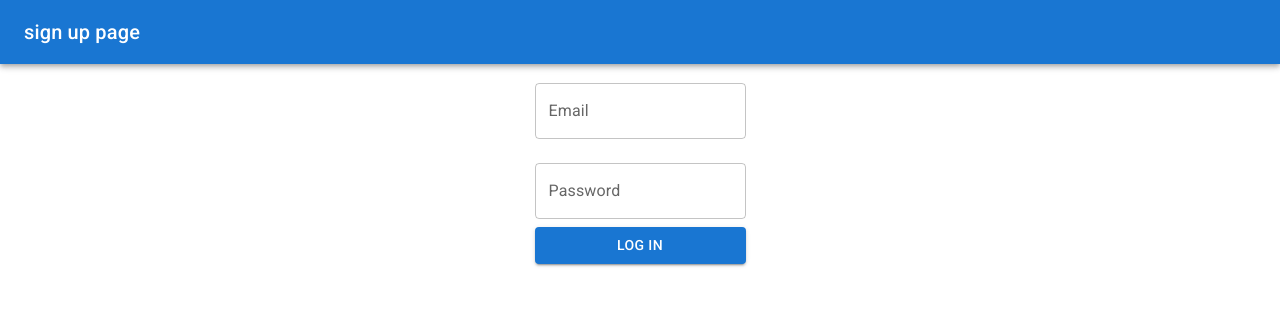
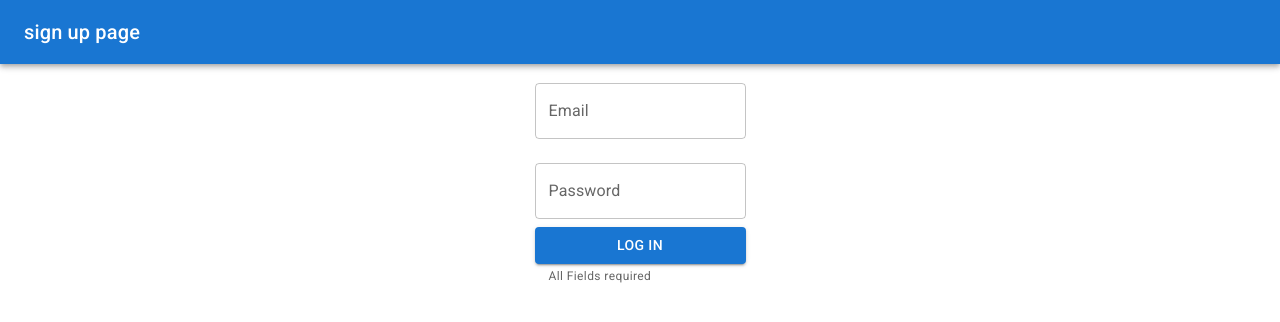
Before and after one commit to vikasg57/blog-react-frontend, a React (Create React App) app in the folder blog-react-frontend/: page /login in a window 1280 px wide. Both pictures are taken after a click on the button "LOG IN". Shown: the top 322 px of the page. Built offline with nearby package versions, Linux system fonts and the light colour scheme; no server answers.

Commit message:
validation for login on frontend done

```diff
--- a/blog-react-frontend/src/components/login.jsx
+++ b/blog-react-frontend/src/components/login.jsx
@@ -8,10 +8,18 @@ import { login } from '../redux/login/action'
 export const Login = () => {
     const [fields, setFields] = useState({})
     const [emailError, setEmailError] = useState(false)
+    const [fieldError, setFieldError] = useState(false)
 
     const dispatch = useDispatch()
     const data = useSelector(state => state.login)
 
+
+    function ValidateEmail(email) {
+      if (/^\w+([\.-]?\w+)*@\w+([\.-]?\w+)*(\.\w{2,3})+$/.test(email)) {
+        return true;
+      }
+      return false;
+    }
 
    const handleChange = (event) => {
      setFields({
@@ -28,7 +36,28 @@ export const Login = () => {
    };
 
    const handleSubmit = async () => {
-    dispatch(login(fields))
+
+    const keys = Object.keys(fields)
+    console.log(keys)
+
+    if(keys.length < 2 || fields.email == "" || fields.password == ""){
+      setFieldError(true)
+    }
+    else{
+       setEmailError(false);
+       setFieldError(false);
+       if(ValidateEmail(fields.email)){
+        setEmailError(false);
+          dispatch(login(fields))
+       }
+        else
+       {
+          setEmailError(true);
+       }
+
+    }
+
+
    }
   return (
     <>
@@ -45,8 +74,14 @@ export const Login = () => {
           type="email"
           name="email"
           margin="normal"
+          error={emailError}
           onChange={handleChange}
         />
+        {emailError && (
+          <FormHelperText id="my-helper-text">
+            Invalid email address.
+          </FormHelperText>
+        )}
         <TextField
           id=""
           label="Password"
@@ -64,6 +99,11 @@ export const Login = () => {
         >
           Log In
         </Button>
+        {fieldError && (
+          <FormHelperText id="my-helper-text">
+            All Fields required
+          </FormHelperText>
+        )}
       </FormControl>
     </>
   );
--- a/blog-react-frontend/src/components/signup.jsx
+++ b/blog-react-frontend/src/components/signup.jsx
@@ -20,6 +20,7 @@ export function Signup() {
     const [fields, setFields] = useState({})
     const [email, setEmail] = useState({})
     const [emailError, setEmailError] = useState(false)
+    const [fieldError, setFieldError] = useState(false);
 
     const navigate = useNavigate()
 
@@ -69,6 +70,7 @@ export function Signup() {
 
 
     const handleOtp =() =>{
+
       if (ValidateEmail(email.email)) {
         setEmailError(false);
         dispatch(sendOtp(email));
```
